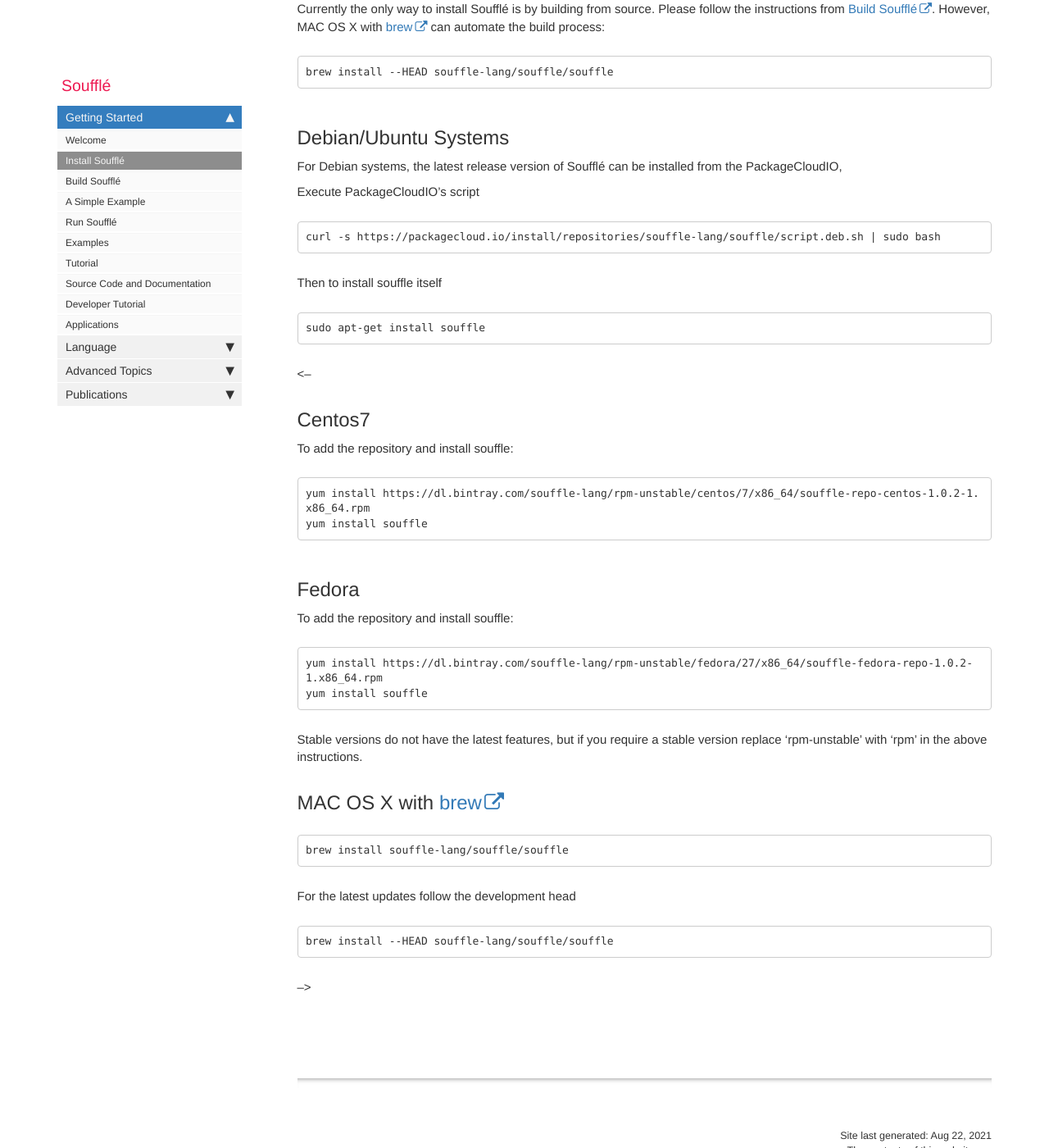
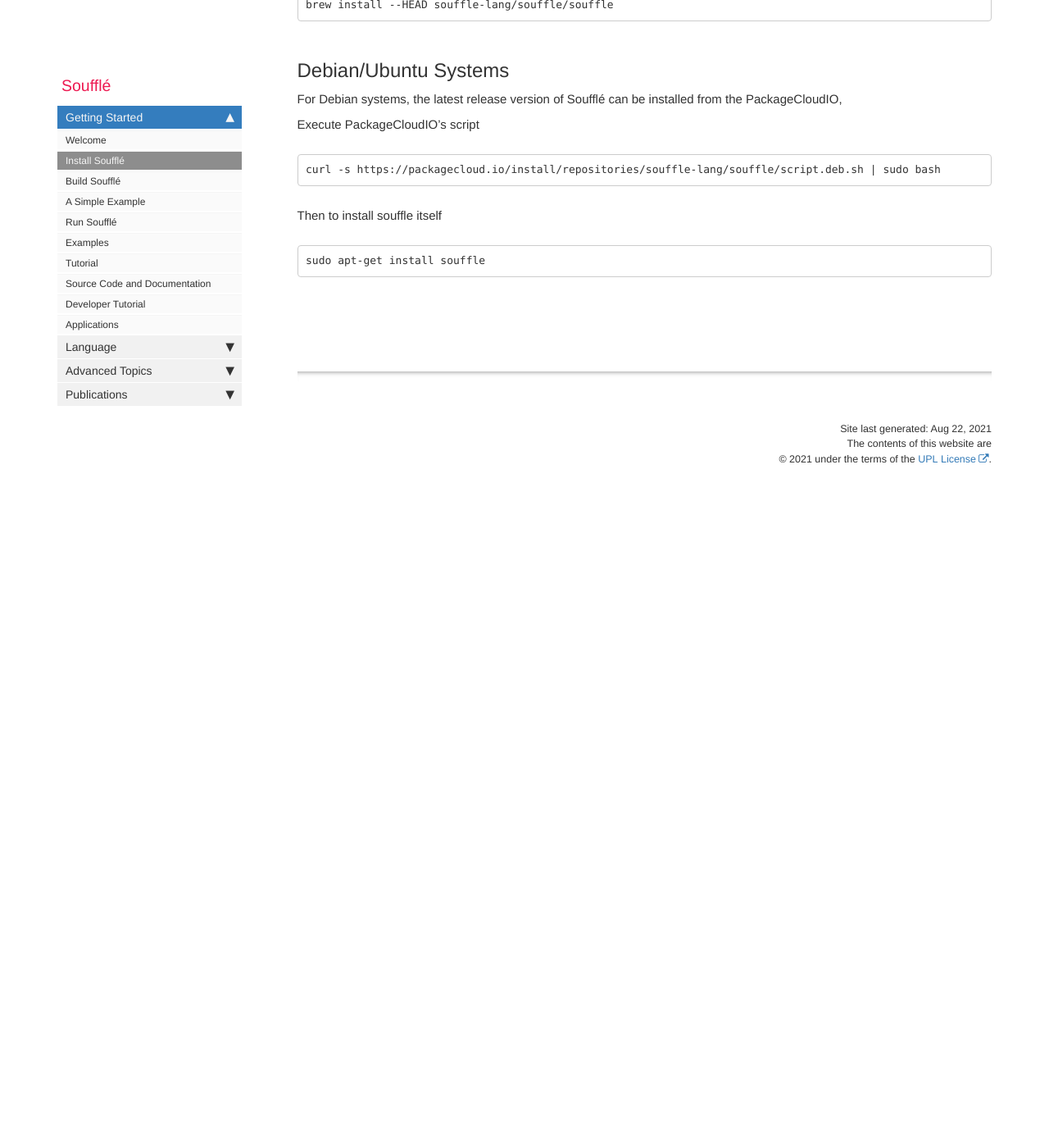
Before and after one commit to souffle-lang/souffle-lang.github.io, a Jekyll site: the page built from pages/docs/install.md, in a window 1280 px wide and 1400 px high, scrolled down 429 px. Shown: the whole window at 82% size. Built offline with Jekyll 4.4.1, drawn with Linux system fonts in a browser that asks for light colours; comment, search, counter and statistics services are not loaded; after the commit the page ends 1059 px from its top, so only the background shows below that; some of the changed text lies outside the part shown.

Commit message:
Update install.md

````diff
--- a/pages/docs/install.md
+++ b/pages/docs/install.md
@@ -27,38 +27,4 @@ Then to install souffle itself
 ```
 sudo apt-get install souffle
 ```
-
-<--
-## Centos7
-
-To add the repository and install souffle:
-```
-yum install https://dl.bintray.com/souffle-lang/rpm-unstable/centos/7/x86_64/souffle-repo-centos-1.0.2-1.x86_64.rpm
-yum install souffle
-```
-
-## Fedora
-
-To add the repository and install souffle:
-```
-yum install https://dl.bintray.com/souffle-lang/rpm-unstable/fedora/27/x86_64/souffle-fedora-repo-1.0.2-1.x86_64.rpm
-yum install souffle
-```
-
-Stable versions do not have the latest features, but if you require a stable version replace 'rpm-unstable' with 'rpm' in the above instructions.
-
-## MAC OS X with [brew](http://brew.sh)
-
-```
-brew install souffle-lang/souffle/souffle
-```
-
-For the latest updates follow the development head
-
-```
-brew install --HEAD souffle-lang/souffle/souffle
-```
-
--->
-
 {% include links.html %}
````
